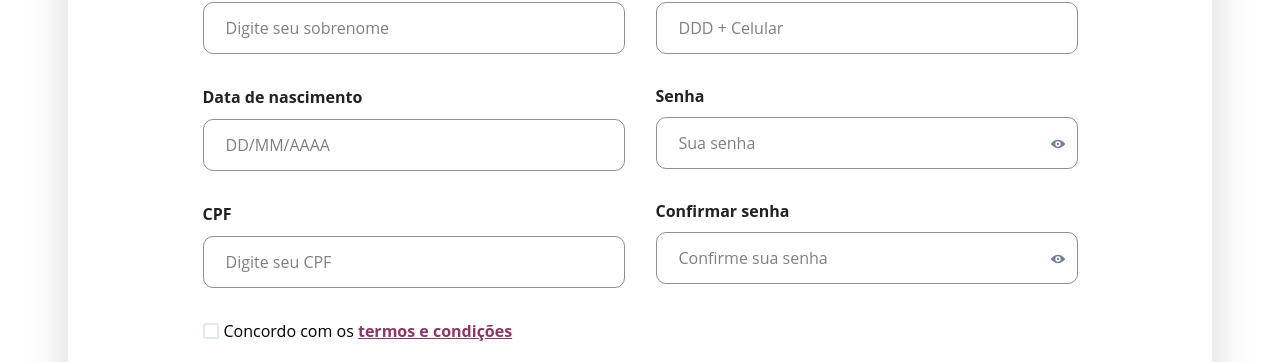
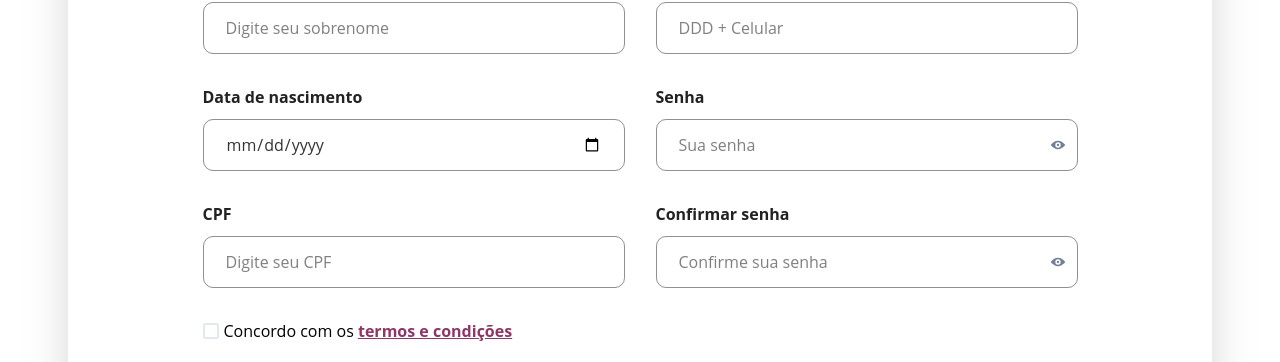
Before and after one commit to DevFlowBot/front-end-aumagemea, a Next.js app: page /cadastro in a window 1280 px wide. Shown: the part 414-776 px from the top of the page. Built offline with nearby package versions, Linux system fonts and the light colour scheme.

Commit message:
Melhorias no Form Cadastro

```diff
--- a/src/app/cadastro/page.jsx
+++ b/src/app/cadastro/page.jsx
@@ -20,6 +20,7 @@ function StyledInput(props) {
   return (
     <Input
       h="52px"
+      lineHeight="52px"
       border="1px solid rgba(34, 34, 34, 0.5)"
       borderRadius="10px"
       fontFamily="Open Sans"
@@ -37,6 +38,49 @@ export default function CadastroForm() {
   const [showPassword, setShowPassword] = useState(false);
   const [showConfirmPassword, setShowConfirmPassword] = useState(false);
 
+  const [password, setPassword] = useState("");
+  const [passwordStrength, setPasswordStrength] = useState("");
+  const [confirmPassword, setConfirmPassword] = useState("");
+  const [confirmError, setConfirmError] = useState("");
+
+  const [cpf, setCpf] = useState("");
+  const [phone, setPhone] = useState("");
+  const [birthDate, setBirthDate] = useState("");
+
+  // Verifica força da senha
+  const checkPasswordStrength = (pwd) => {
+    if (pwd.length < 8) {
+      setPasswordStrength("fraca");
+      return;
+    }
+    const hasLetters = /[a-zA-Z]/.test(pwd);
+    const hasNumbers = /\d/.test(pwd);
+    const hasSymbols = /[^a-zA-Z0-9]/.test(pwd);
+
+    if (hasLetters && hasNumbers && hasSymbols) setPasswordStrength("forte");
+    else if ((hasLetters && hasNumbers) || (hasLetters && hasSymbols))
+      setPasswordStrength("média");
+    else setPasswordStrength("fraca");
+  };
+
+  // Máscaras
+  const formatCpf = (value) => {
+    return value
+      .replace(/\D/g, "")
+      .replace(/(\d{3})(\d)/, "$1.$2")
+      .replace(/(\d{3})(\d)/, "$1.$2")
+      .replace(/(\d{3})(\d{1,2})$/, "$1-$2")
+      .slice(0, 14);
+  };
+
+  const formatPhone = (value) => {
+    return value
+      .replace(/\D/g, "")
+      .replace(/^(\d{2})(\d)/g, "($1) $2")
+      .replace(/(\d{5})(\d{4})$/, "$1-$2")
+      .slice(0, 15);
+  };
+
   return (
     <Box
       minH="90vh"
@@ -46,7 +90,6 @@ export default function CadastroForm() {
       justifyContent="center"
       px={3}
     >
-      {/* CARD */}
       <Box
         w="1144px"
         maxW="95vw"
@@ -69,12 +112,34 @@ export default function CadastroForm() {
         </Heading>
 
         <Flex justify="center" align="flex-start" gap="31px" mb="50px">
-          {/* Coluna Esquerda */}
+          {/* COLUNA ESQUERDA */}
           <Flex direction="column" gap="31px" w="422px">
             <FormField label="Nome" placeholder="Digite seu nome" />
             <FormField label="Sobrenome" placeholder="Digite seu sobrenome" />
-            <FormField label="Data de nascimento" placeholder="DD/MM/AAAA" />
-            <FormField label="CPF" placeholder="Digite seu CPF" />
+
+            {/* Data de nascimento */}
+            <Box>
+              <Text fontFamily="Open Sans" fontWeight="bold" fontSize="16px" mb="10px" color="#222">
+                Data de nascimento
+              </Text>
+              <StyledInput
+                type="date"
+                value={birthDate}
+                onChange={(e) => setBirthDate(e.target.value)}
+              />
+            </Box>
+
+            {/* CPF */}
+            <Box>
+              <Text fontFamily="Open Sans" fontWeight="bold" fontSize="16px" mb="10px" color="#222">
+                CPF
+              </Text>
+              <StyledInput
+                placeholder="Digite seu CPF"
+                value={cpf}
+                onChange={(e) => setCpf(formatCpf(e.target.value))}
+              />
+            </Box>
 
             <Flex align="center" gap="5px" wrap="wrap">
               <Checkbox
@@ -82,13 +147,11 @@ export default function CadastroForm() {
                   "& .chakra-checkbox__control": {
                     _checked: { bg: "#8D3767", borderColor: "#8D3767" },
                     _hover: { borderColor: "#8D3767", bg: "#8D3767" },
-                    _focus: {
-                      boxShadow: "0 0 0 2px rgba(141,55,103,0.4)",
-                    },
+                    _focus: { boxShadow: "0 0 0 2px rgba(141,55,103,0.4)" },
                   },
                 }}
               />
-              <Text fontSize="16px" color="#000" fontFamily="Open Sans">
+              <Text fontSize="16px" color="#000" fontFamily="Open Sans" fontWeight="regular">
                 Concordo com os{" "}
                 <Link
                   href="#"
@@ -103,27 +166,45 @@ export default function CadastroForm() {
             </Flex>
           </Flex>
 
-          {/* Coluna Direita */}
+          {/* COLUNA DIREITA */}
           <Flex direction="column" gap="31px" w="422px">
             <FormField label="E-mail" placeholder="Digite seu e-mail" />
-            <FormField label="Celular" placeholder="DDD + Celular" />
+
+            {/* Telefone */}
+            <Box>
+              <Text fontFamily="Open Sans" fontWeight="bold" fontSize="16px" mb="10px" color="#222">
+                Celular
+              </Text>
+              <StyledInput
+                placeholder="DDD + Celular"
+                value={phone}
+                onChange={(e) => setPhone(formatPhone(e.target.value))}
+              />
+            </Box>
 
             {/* Senha */}
-            <Box>
-              <Text
-                fontFamily="Open Sans"
-                fontWeight="700"
-                fontSize="16px"
-                mb="10px"
-                color="#222"
-                lineHeight="22px"
-              >
+            <Box position="relative">
+              <Text fontFamily="Open Sans" fontWeight="bold" fontSize="16px" mb="10px" color="#222">
                 Senha
               </Text>
-              <InputGroup>
+              <InputGroup h="100%">
                 <StyledInput
                   type={showPassword ? "text" : "password"}
                   placeholder="Sua senha"
+                  value={password}
+                  onChange={(e) => {
+                    const val = e.target.value;
+                    setPassword(val);
+                    checkPasswordStrength(val);
+
+                    if (confirmPassword && val !== confirmPassword) {
+                      setConfirmError("As senhas precisam ser iguais");
+                    } else {
+                      setConfirmError("");
+                    }
+                  }}
+                  minLength={8}
+                  required
                 />
                 <InputRightElement height="100%">
                   <IconButton
@@ -133,27 +214,72 @@ export default function CadastroForm() {
                     onClick={() => setShowPassword(!showPassword)}
                     variant="unstyled"
                     color="gray.500"
+                    display="flex"
+                    alignItems="center"
+                    justifyContent="center"
                   />
                 </InputRightElement>
               </InputGroup>
+
+              {/* Barra de força da senha */}
+              {password && (
+                <Box mt={2} position="absolute" w="100%" bottom="-34px">
+                  <Box
+                    h="5px"
+                    borderRadius="full"
+                    bg={
+                      password.length < 8
+                        ? "red.400"
+                        : passwordStrength === "fraca"
+                        ? "red.400"
+                        : passwordStrength === "média"
+                        ? "yellow.400"
+                        : "green.400"
+                    }
+                    transition="all 0.3s ease"
+                  />
+                  <Text
+                    fontSize="sm"
+                    mt={1}
+                    color={
+                      password.length < 8
+                        ? "red.500"
+                        : passwordStrength === "fraca"
+                        ? "red.500"
+                        : passwordStrength === "média"
+                        ? "yellow.600"
+                        : "green.500"
+                    }
+                  >
+                    {password.length < 8
+                      ? "A senha deve ter pelo menos 8 caracteres"
+                      : passwordStrength === "fraca"
+                      ? "Senha fraca"
+                      : passwordStrength === "média"
+                      ? "Senha média"
+                      : "Senha forte 💪"}
+                  </Text>
+                </Box>
+              )}
             </Box>
 
             {/* Confirmar senha */}
-            <Box>
-              <Text
-                fontFamily="Open Sans"
-                fontWeight="700"
-                fontSize="16px"
-                mb="10px"
-                color="#222"
-                lineHeight="22px"
-              >
+            <Box position="relative">
+              <Text fontFamily="Open Sans" fontWeight="700" fontSize="16px" mb="10px" color="#222">
                 Confirmar senha
               </Text>
-              <InputGroup>
+              <InputGroup h="100%">
                 <StyledInput
                   type={showConfirmPassword ? "text" : "password"}
                   placeholder="Confirme sua senha"
+                  value={confirmPassword}
+                  onChange={(e) => {
+                    const val = e.target.value;
+                    setConfirmPassword(val);
+                    if (val && val !== password) setConfirmError("As senhas não coincidem");
+                    else setConfirmError("");
+                  }}
+                  required
                 />
                 <InputRightElement height="100%">
                   <IconButton
@@ -163,15 +289,27 @@ export default function CadastroForm() {
                     onClick={() => setShowConfirmPassword(!showConfirmPassword)}
                     variant="unstyled"
                     color="gray.500"
+                    display="flex"
+                    alignItems="center"
+                    justifyContent="center"
                   />
                 </InputRightElement>
               </InputGroup>
+
+              {/* Mensagem de erro fixa */}
+              <Box h="20px" mt={1}>
+                {confirmError && (
+                  <Text color="red.500" fontSize="sm">
+                    {confirmError}
+                  </Text>
+                )}
+              </Box>
             </Box>
           </Flex>
         </Flex>
 
-        {/* Botão Cadastrar */}
-        <Flex justify="center">
+        {/* Botão */}
+        <Flex justify="center" mt={2}>
           <Button
             w="422px"
             h="54px"
@@ -188,7 +326,6 @@ export default function CadastroForm() {
         </Flex>
       </Box>
 
-      {/* FOOTER */}
       <Box mt={1}>
         <Text fontSize="sm" color="#222222" textAlign="center">
           © 2025 AumaGêmea. Todos os direitos reservados.
@@ -201,13 +338,7 @@ export default function CadastroForm() {
 function FormField({ label, placeholder }) {
   return (
     <Box>
-      <Text
-        fontFamily="Open Sans"
-        fontWeight="700"
-        fontSize="16px"
-        mb="10px"
-        color="#222"
-      >
+      <Text fontFamily="Open Sans" fontWeight="700" fontSize="16px" mb="10px" color="#222">
         {label}
       </Text>
       <StyledInput placeholder={placeholder} />
```
